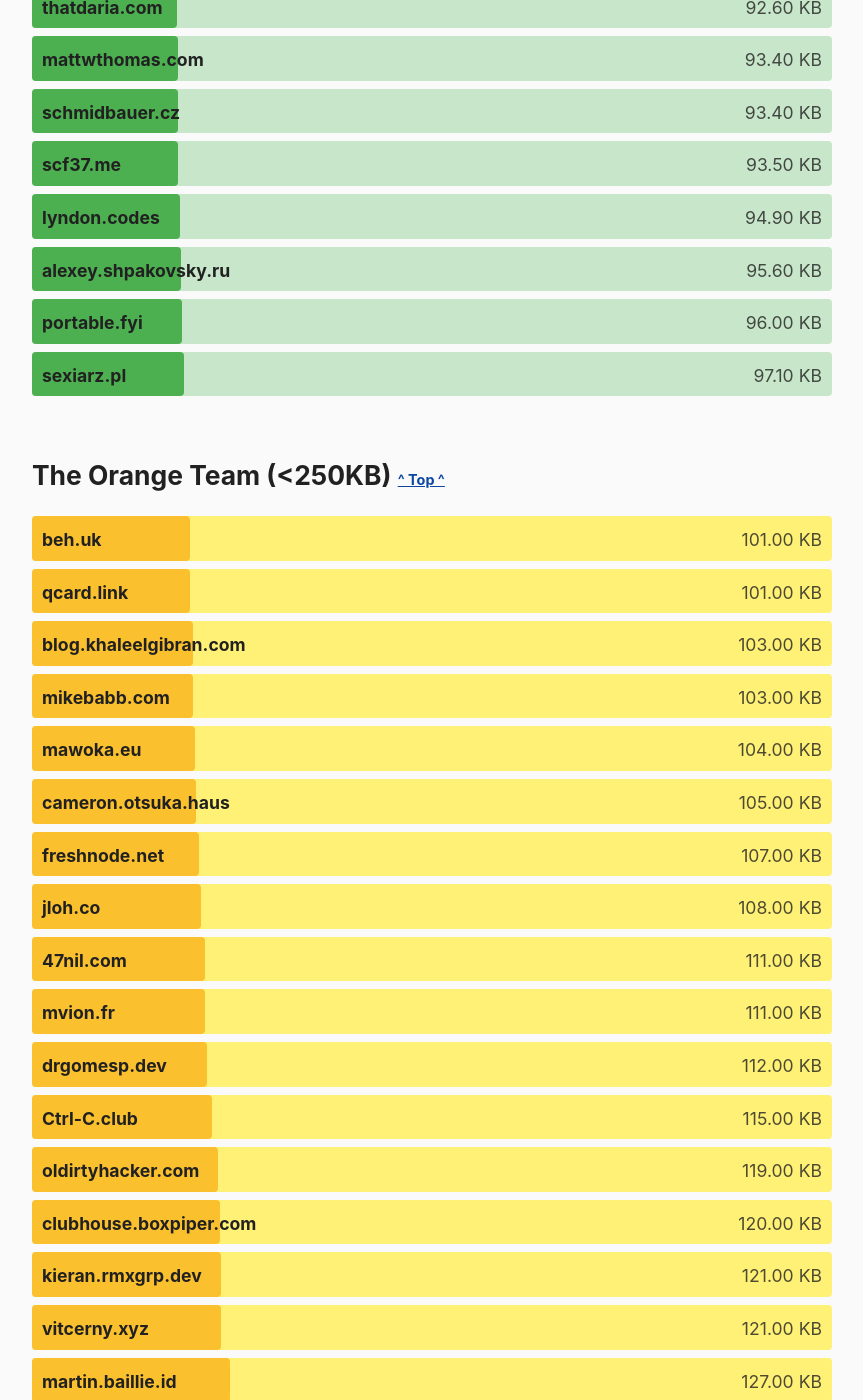
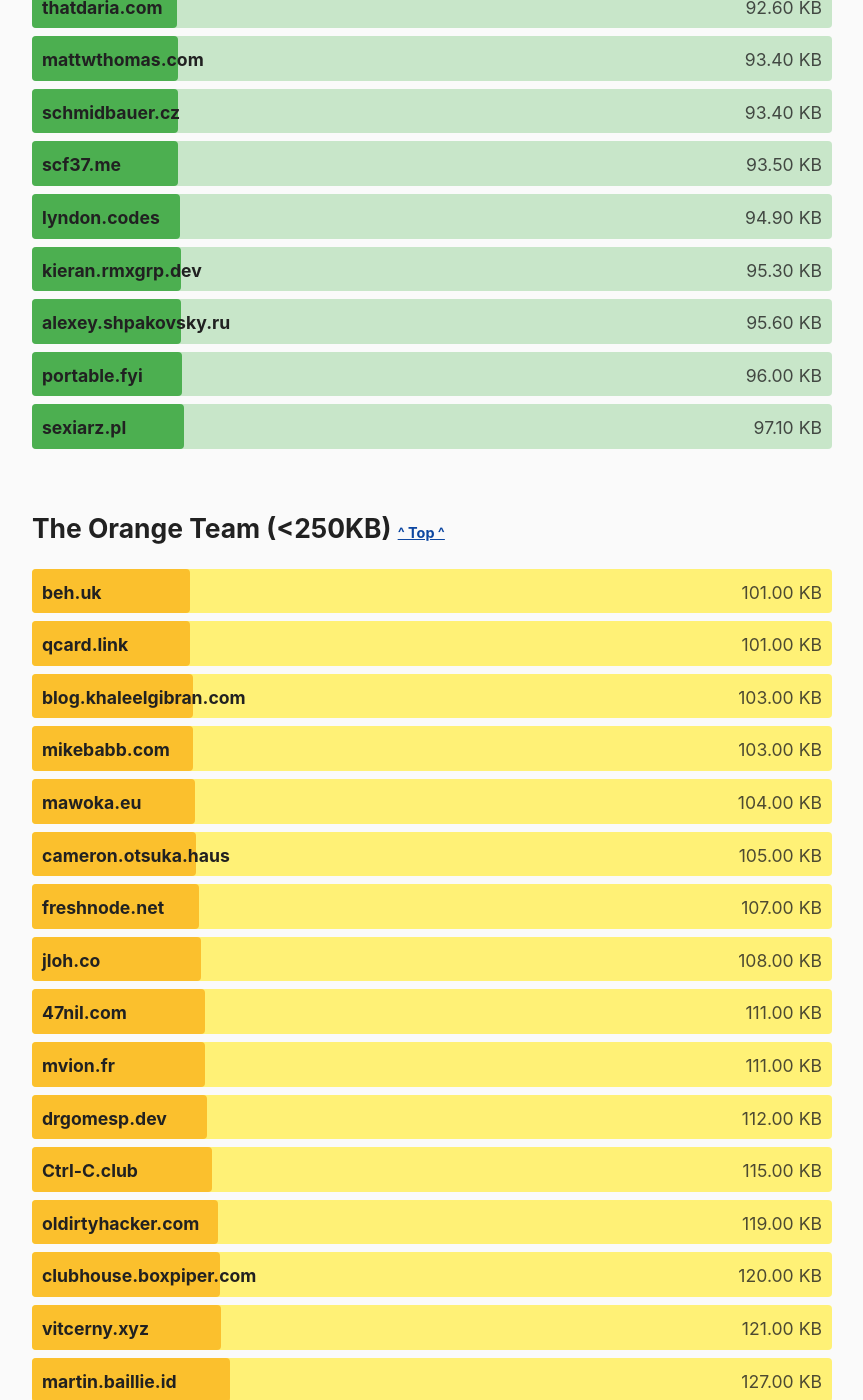
Before and after one commit to kevquirk/512kb.club, a Jekyll site: the page built from index.md, in a window 1280 px wide and 1400 px high, scrolled down 13107 px. Shown: the whole window, without its empty margins (208-1071 px from the left). Built offline with Jekyll 4.4.1, drawn with Linux system fonts in a browser that asks for light colours.

Commit message:
Update sites.yml

```diff
--- a/_data/sites.yml
+++ b/_data/sites.yml
@@ -1030,8 +1030,8 @@
 
 - domain: kieran.rmxgrp.dev
   url: https://kieran.rmxgrp.dev/
-  size: 121
-  last_checked: 2022-02-28
+  size: 95.3
+  last_checked: 2022-03-10
 
 - domain: kishvanchee.com
   url: https://kishvanchee.com/
```
